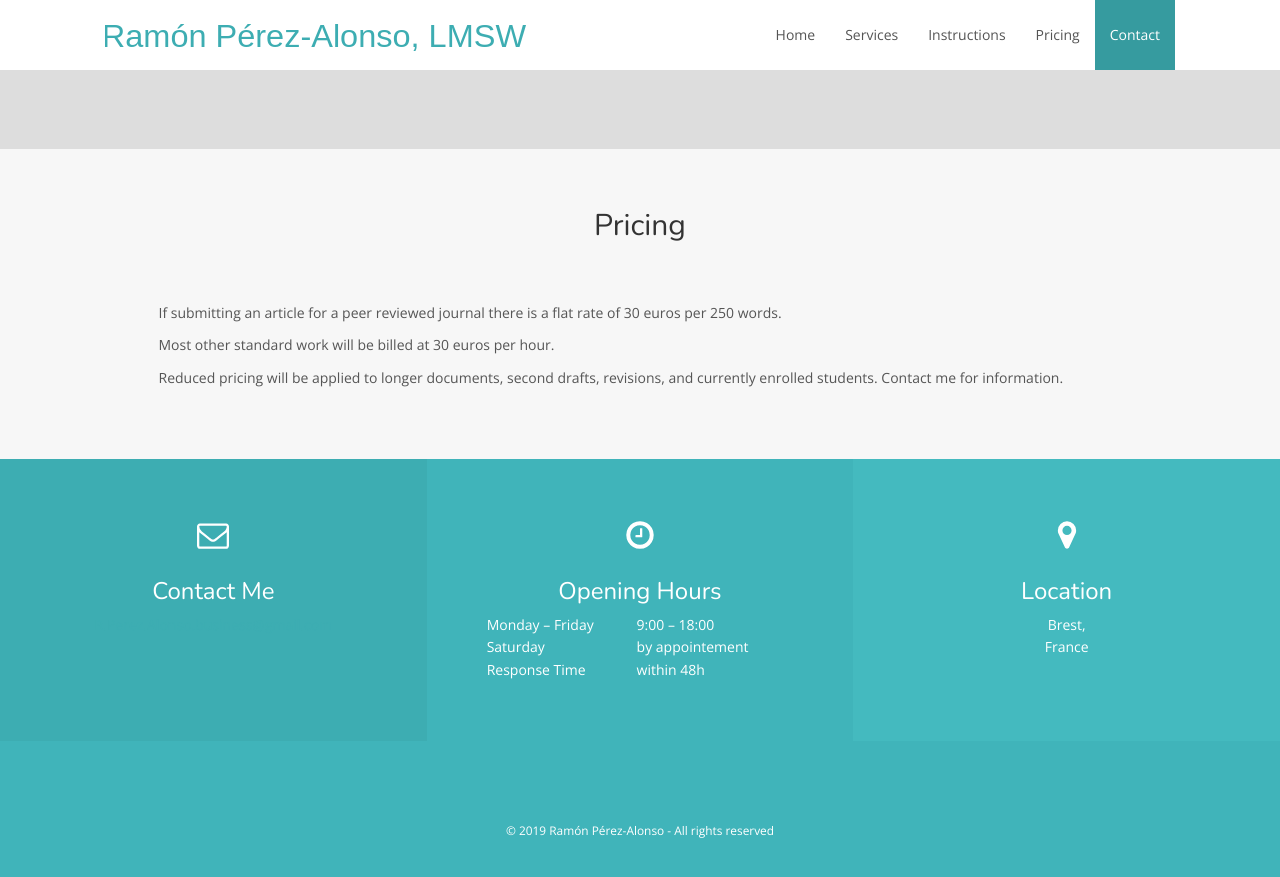
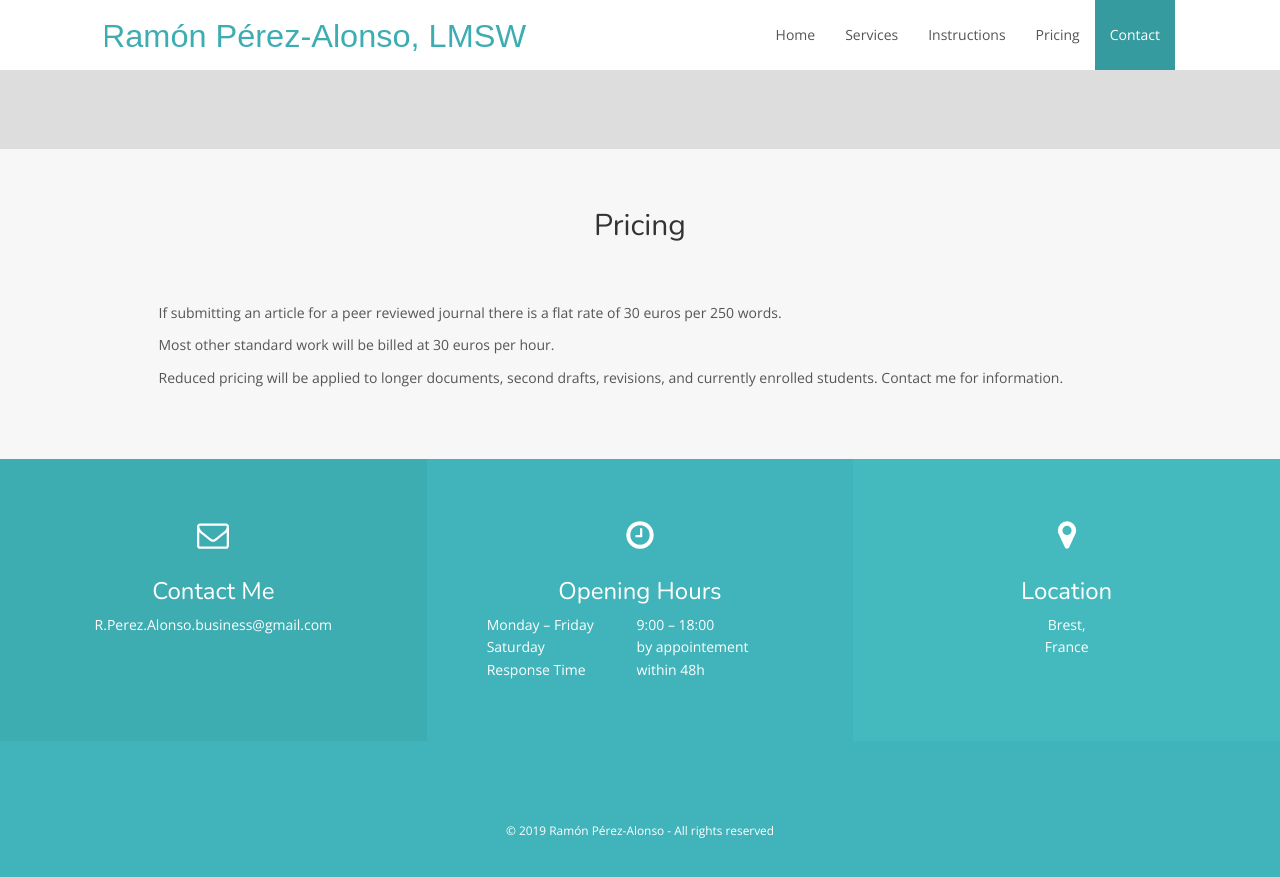
Before and after one commit to Ramon-Perez-Alonso/Ramon-Perez-Alonso.github.io, a Jekyll site: the page built from index.html, in a window 1280 px wide and 900 px high, scrolled down 1795 px. Shown: the top 877 px of the window. Built offline with Jekyll 4.4.1, drawn with Linux system fonts in a browser that asks for light colours; nearby versions of some CDN libraries.

Commit message:
Update index.html

```diff
--- a/index.html
+++ b/index.html
@@ -142,7 +142,7 @@ layout: default
 				{% if site.contact.phone %}<li><strong>Phone:</strong> {{ site.contact.phone }}</li>{% endif %}
 				{% if site.contact.emergency %}<li><strong>Emergency:</strong> {{ site.contact.emergency }}</li>{% endif %}
 				<!-- {% if site.contact.email %}<li><strong>Email:</strong> {{ site.contact.email }}</li>{% endif %} -->
-				{% if site.contact.email %}<li><a href="mailto: {{site.contact.email}}">{{site.contact.email}}</a></li>{% endif %}
+				{% if site.contact.email %}<li><a style="color:#fff;" href="mailto: {{site.contact.email}}">{{site.contact.email}}</a></li>{% endif %}
 			</ul>
 		</div>
 		<div class="col-sm-4">
```
